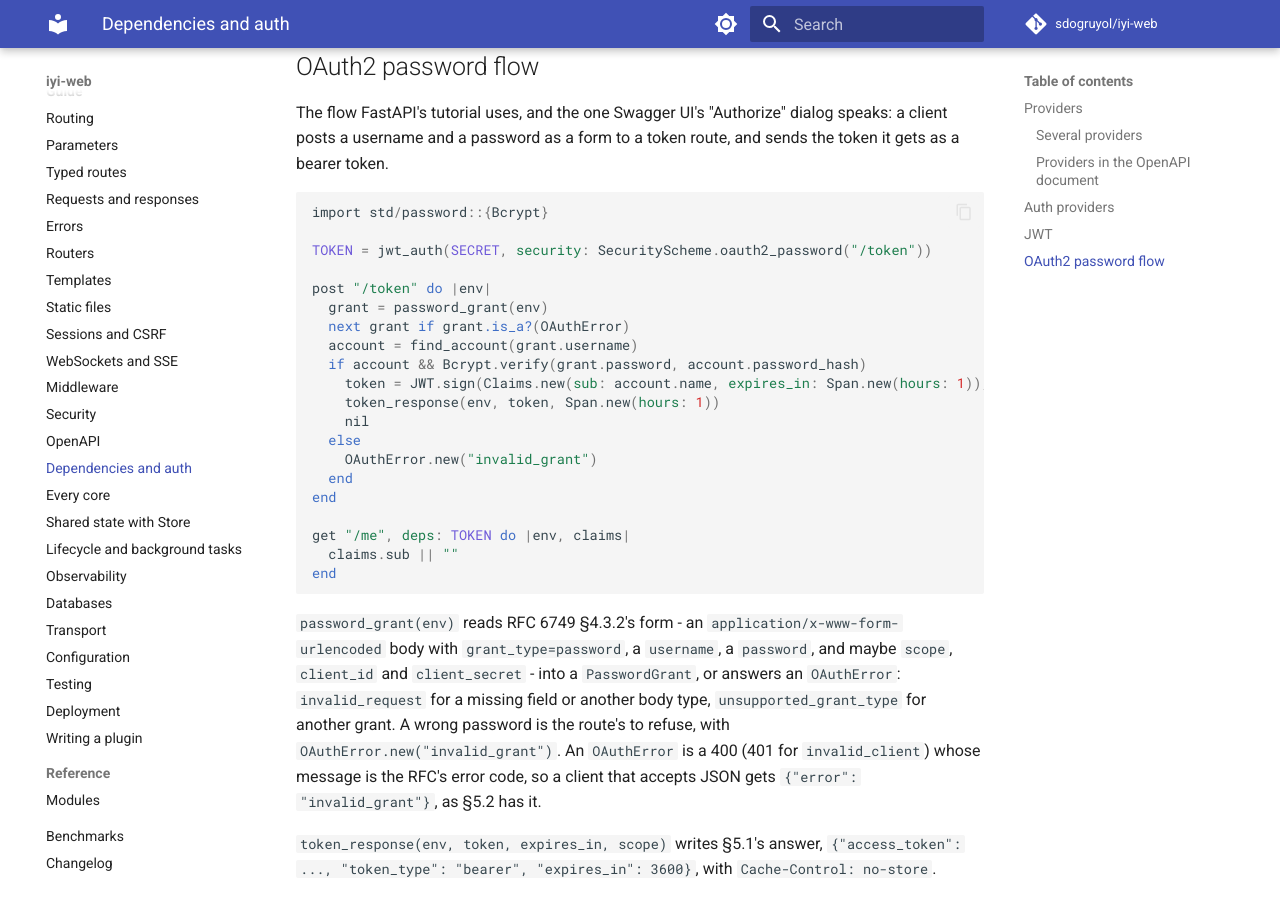
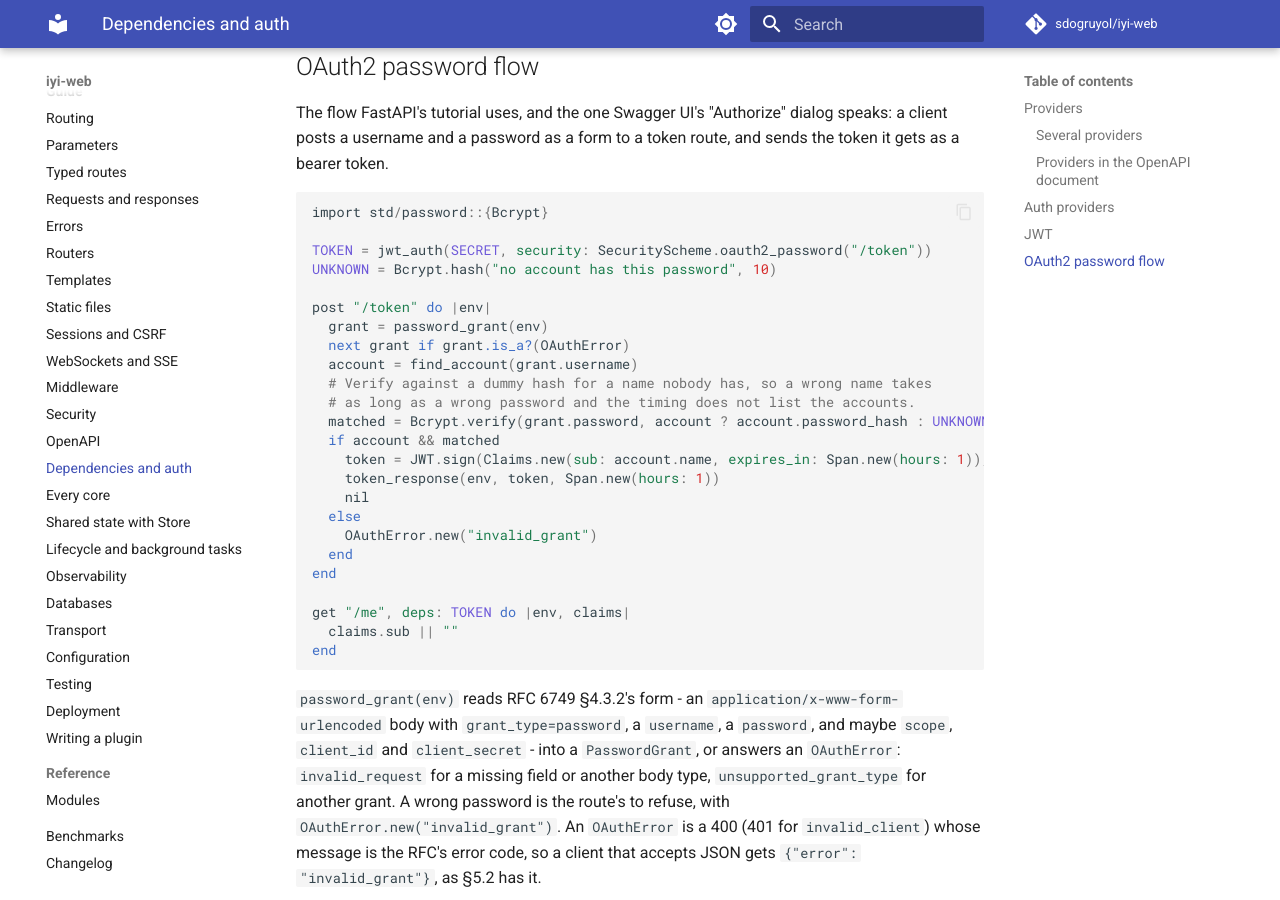
Before and after one commit to sdogruyol/iyi-web, an MkDocs documentation site: the page built from docs/dependencies-and-auth.md, in a window 1280 px wide and 900 px high, scrolled down 4901 px. Built offline with MkDocs 1.6.1 and Material for MkDocs 9.7.7, drawn with Linux system fonts in a browser that asks for light colours; comment, search, counter and statistics services are not loaded.

Commit message:
Run bcrypt for unknown names in the password-flow example
The example skipped bcrypt when the name was unknown, so the time a
/token answer took told which accounts exist. It verifies against a
dummy hash instead, as examples/openapi_auth.iyi already does.

```diff
--- a/docs/dependencies-and-auth.md
+++ b/docs/dependencies-and-auth.md
@@ -217,12 +217,16 @@ token route, and sends the token it gets as a bearer token.
 import std/password::{Bcrypt}
 
 TOKEN = jwt_auth(SECRET, security: SecurityScheme.oauth2_password("/token"))
+UNKNOWN = Bcrypt.hash("no account has this password", 10)
 
 post "/token" do |env|
   grant = password_grant(env)
   next grant if grant.is_a?(OAuthError)
   account = find_account(grant.username)
-  if account && Bcrypt.verify(grant.password, account.password_hash)
+  # Verify against a dummy hash for a name nobody has, so a wrong name takes
+  # as long as a wrong password and the timing does not list the accounts.
+  matched = Bcrypt.verify(grant.password, account ? account.password_hash : UNKNOWN)
+  if account && matched
     token = JWT.sign(Claims.new(sub: account.name, expires_in: Span.new(hours: 1)), SECRET)
     token_response(env, token, Span.new(hours: 1))
     nil
```
